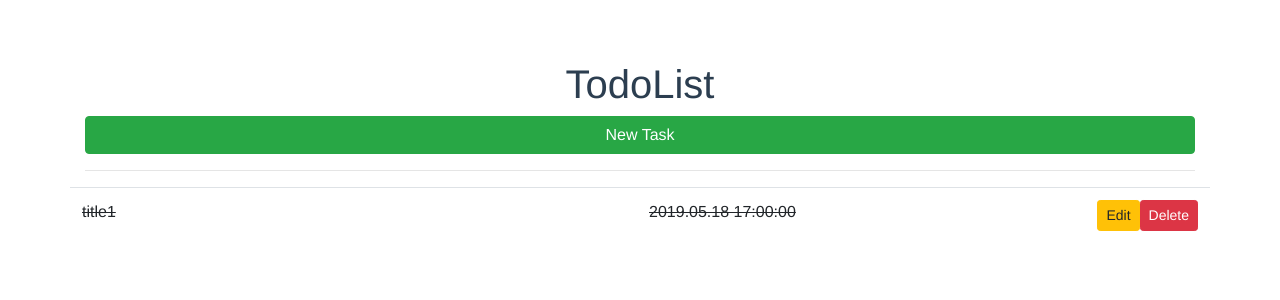
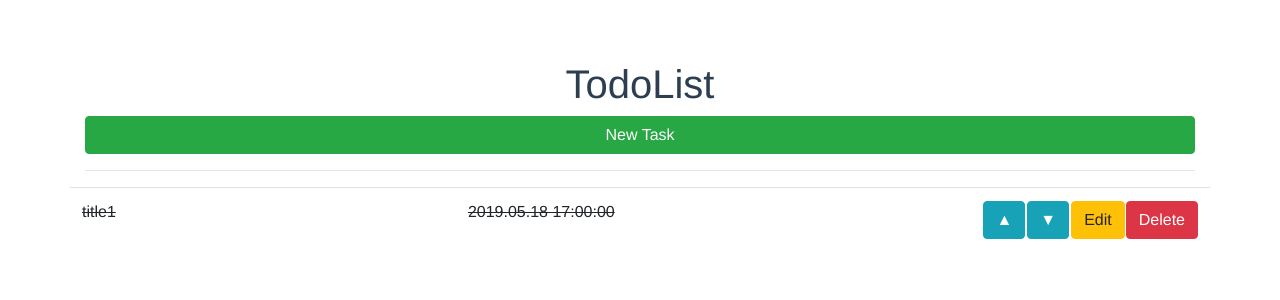
Before and after one commit to iris4865/todolist-vue, a Vue app: page / in a window 1280 px wide. Shown: the top 300 px of the page. Built offline with nearby package versions, Linux system fonts and the light colour scheme; no server answers.

Commit message:
code cleanup

```diff
--- a/src/views/Home.vue
+++ b/src/views/Home.vue
@@ -8,22 +8,26 @@
     >New Task</b-button>
     <hr>
     <b-row>
-      <table class="table">
-        <tr v-for="(todo) in todolist" :key="todo.id">
+      <table class="table table-hover">
+        <tbody>
+        <tr v-for="(todo) in todolist" :key="todo.id" scope="row" v-bind:class="{'table-danger': isExpire(todo.end_date, todo.complete)}">
           <td class="text-left {}"
               v-bind:class="{'isComplete': todo.complete, 'table-danger': isExpire(todo.end_date, todo.complete)}" >{{ todo.title }}</td>
           <td class="text-right"
               v-bind:class="{'isComplete': todo.complete, 'table-danger': isExpire(todo.end_date, todo.complete)}">{{ todo.end_date }}</td>
-          <td class="text-right"
-              v-bind:class="{'table-danger': isExpire(todo.end_date, todo.complete)}">
+          <td class="text-right">
+            <b-button v-on:click="deleteTask(todo.id)" variant="info" style="margin: 1px">▲</b-button>
+            <b-button v-on:click="deleteTask(todo.id)" variant="info" style="margin: 1px">▼</b-button>
             <b-button
               v-b-modal.update-task-modal
               v-on:click="editTask(todo)"
-              class="btn btn-warning btn-sm"
+              variant="warning"
+              style="margin: 1px"
             >Edit</b-button>
-            <b-button v-on:click="deleteTask(todo.id)" class="btn btn-danger btn-sm">Delete</b-button>
+            <b-button v-on:click="deleteTask(todo.id)" variant="danger">Delete</b-button>
           </td>
         </tr>
+        </tbody>
       </table>
     </b-row>
 
```
